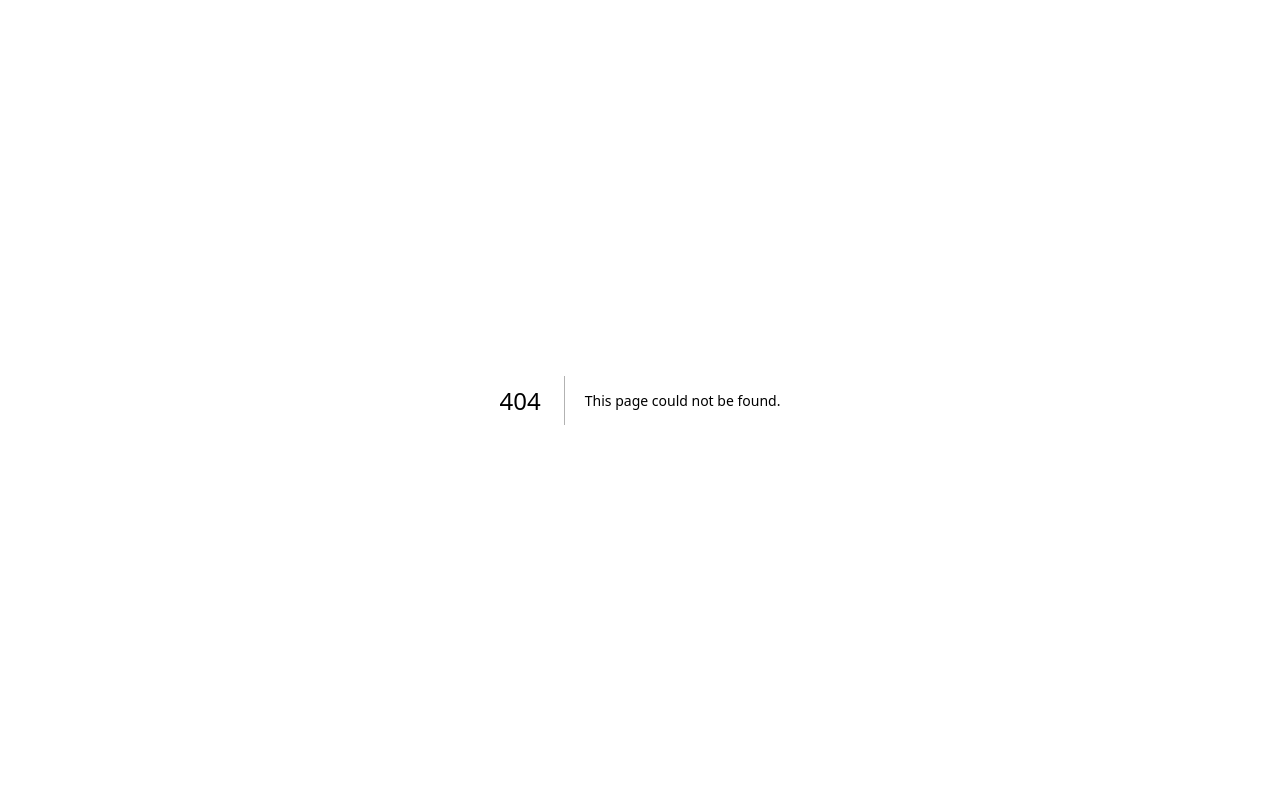
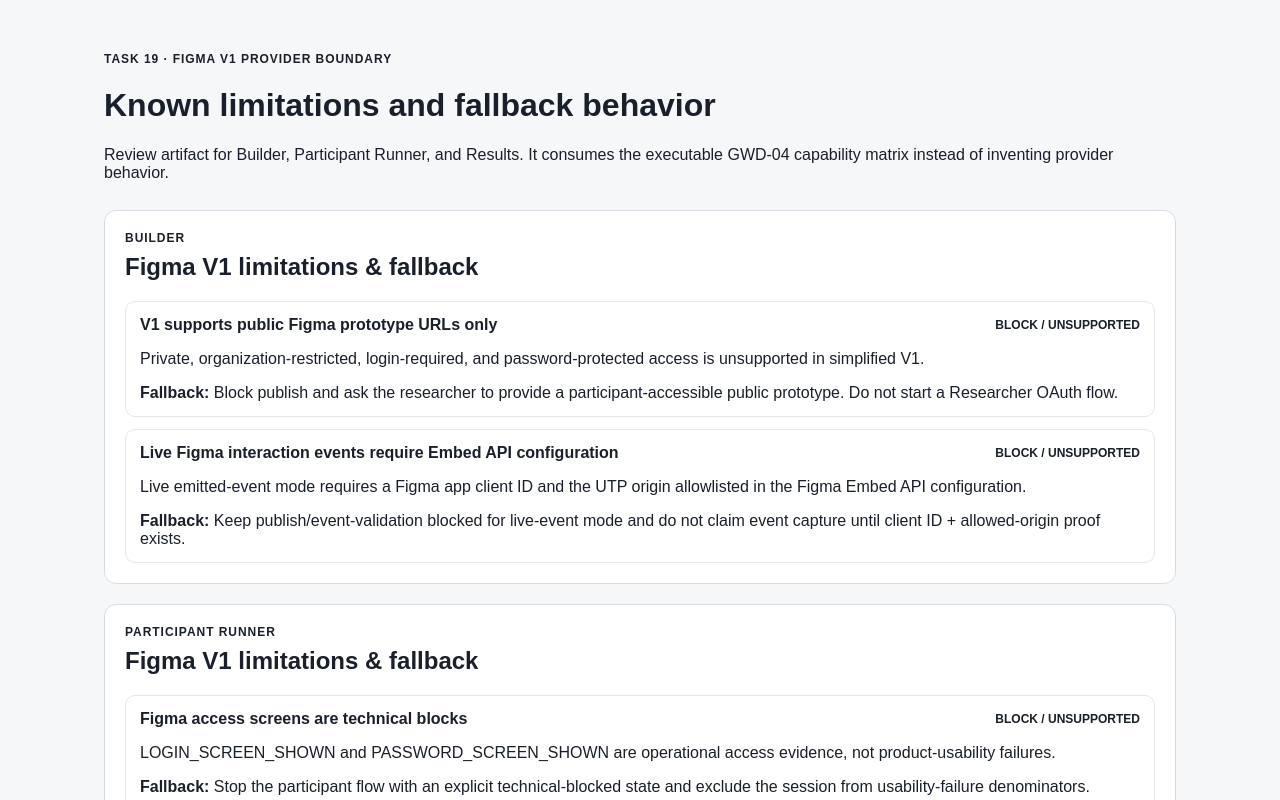
Before and after one commit to kreecrypto/Usability-Testing-Platform, a Next.js app: page /high-fi/figma-limitations in a window 1280 px wide. Before the commit this address had no page. Shown: the top 800 px of the page. Built offline with nearby package versions, Linux system fonts and the light colour scheme.

Commit message:
Task 19: surface Figma limitations in Builder Runner Results review

```diff
--- /dev/null
+++ b/src/app/high-fi/figma-limitations/page.tsx
@@ -0,0 +1,76 @@
+import {
+  getFigmaV1ResultsCapabilityModel,
+  getFigmaV1SurfaceNotices,
+  type FigmaLimitationSurface,
+} from "../../../lib/figma/limitations.ts";
+
+const surfaceLabels: Readonly<Record<FigmaLimitationSurface, string>> = Object.freeze({
+  builder: "Builder",
+  runner: "Participant Runner",
+  results: "Results",
+});
+
+function SurfacePanel({ surface }: { surface: FigmaLimitationSurface }) {
+  const notices = getFigmaV1SurfaceNotices(surface, {
+    embedApiConfigured: false,
+    canonicalHeatmapCoordinates: true,
+  });
+
+  return (
+    <section style={{ border: "1px solid #d8dce3", borderRadius: 12, padding: 20, background: "white" }}>
+      <p style={{ margin: 0, fontSize: 12, fontWeight: 700, textTransform: "uppercase", letterSpacing: ".08em" }}>
+        {surfaceLabels[surface]}
+      </p>
+      <h2 style={{ marginTop: 8 }}>Figma V1 limitations & fallback</h2>
+      <div style={{ display: "grid", gap: 12 }}>
+        {notices.map((notice) => (
+          <article key={notice.id} style={{ border: "1px solid #e5e7eb", borderRadius: 10, padding: 14 }}>
+            <div style={{ display: "flex", alignItems: "center", justifyContent: "space-between", gap: 12 }}>
+              <strong>{notice.title}</strong>
+              <span style={{ fontSize: 12, fontWeight: 700 }}>
+                {notice.blocking ? "BLOCK / UNSUPPORTED" : "EVIDENCE RULE"}
+              </span>
+            </div>
+            <p>{notice.detail}</p>
+            <p style={{ marginBottom: 0 }}><strong>Fallback:</strong> {notice.fallback}</p>
+          </article>
+        ))}
+      </div>
+    </section>
+  );
+}
+
+export default function FigmaLimitationsReview() {
+  const results = getFigmaV1ResultsCapabilityModel({ canonicalHeatmapCoordinates: true });
+
+  return (
+    <main style={{ maxWidth: 1120, margin: "0 auto", padding: "40px 24px 64px", fontFamily: "Arial, sans-serif", color: "#191f2b" }}>
+      <header style={{ marginBottom: 28 }}>
+        <p style={{ fontSize: 12, fontWeight: 700, textTransform: "uppercase", letterSpacing: ".08em" }}>Task 19 · Figma V1 provider boundary</p>
+        <h1>Known limitations and fallback behavior</h1>
+        <p>
+          Review artifact for Builder, Participant Runner, and Results. It consumes the executable GWD-04 capability matrix instead of inventing provider behavior.
+        </p>
+      </header>
+
+      <div style={{ display: "grid", gap: 20 }}>
+        <SurfacePanel surface="builder" />
+        <SurfacePanel surface="runner" />
+        <SurfacePanel surface="results" />
+      </div>
+
+      <section style={{ marginTop: 24, border: "1px solid #d8dce3", borderRadius: 12, padding: 20, background: "white" }}>
+        <h2>Results capability gate</h2>
+        <p><strong>Displayable:</strong> {results.displayableMetrics.join(", ")}</p>
+        <ul>
+          {results.hiddenMetrics.map(({ metric, reason }) => (
+            <li key={metric}><strong>{metric}</strong>: hidden — {reason}</li>
+          ))}
+        </ul>
+        <p style={{ marginBottom: 0 }}>
+          No Data is not zero. Unsupported provider evidence is shown as unsupported/no-data context and is not converted into a synthetic raw event or metric.
+        </p>
+      </section>
+    </main>
+  );
+}
```
